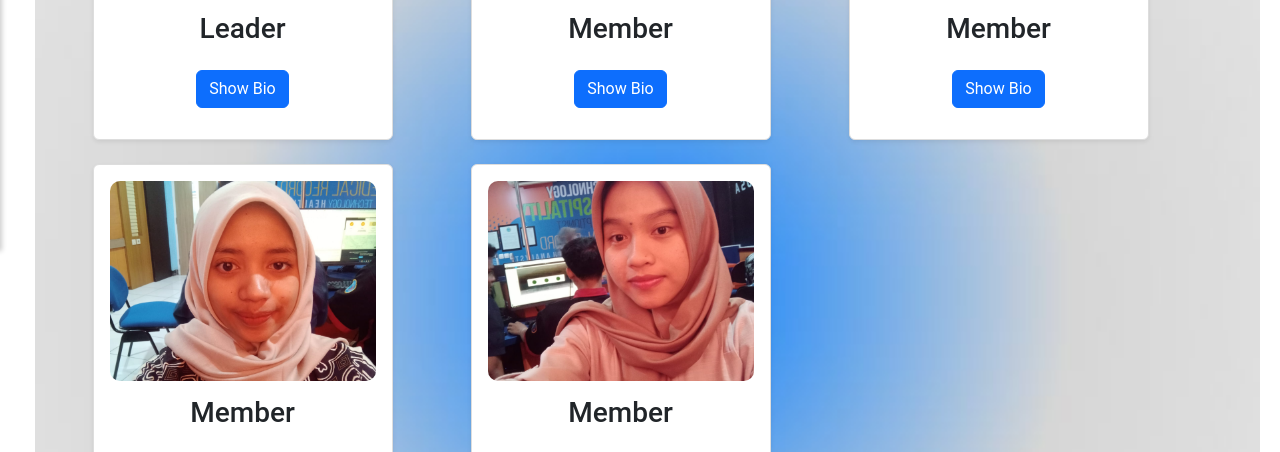
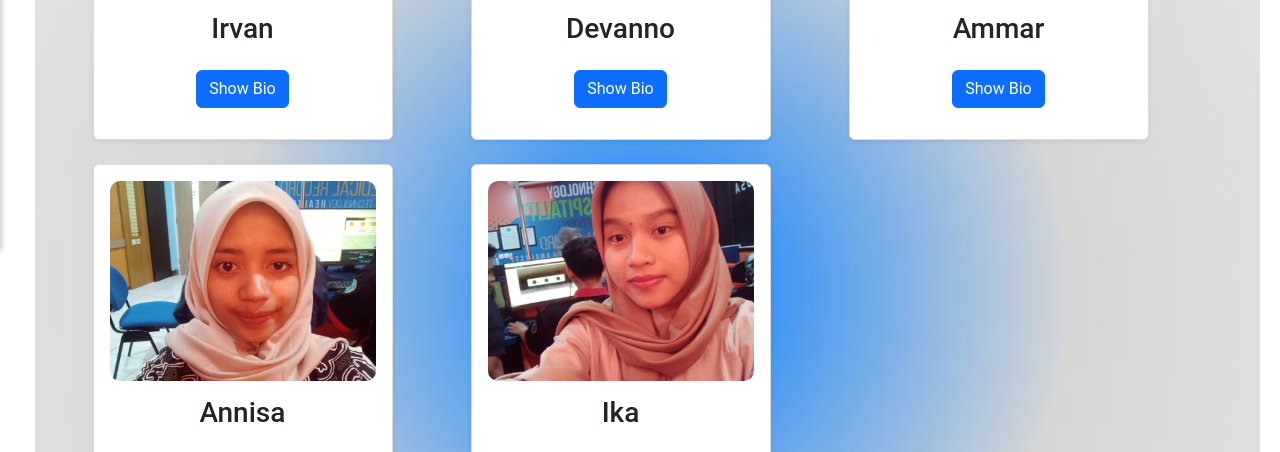
Before and after one commit to nonename111/Onxy-Group, a plain HTML site: page indexdashboard.html in a window 1280 px wide. Shown: the part 549-1001 px from the top of the page. Drawn offline with nearby package versions, Linux system fonts and the light colour scheme.

Commit message:
Update indexdashboard.html

```diff
--- a/indexdashboard.html
+++ b/indexdashboard.html
@@ -67,7 +67,7 @@
                      sizes="(max-width: 600px) 300px, (max-width: 1200px) 600px, 1000px"
                      alt="Leader" class="card-img-top" />
                 <div class="card-body">
-                  <h3 class="card-title">Leader</h3>
+                  <h3 class="card-title">Irvan</h3>
                   <a href="member/irvan.html" class="btn btn-primary">Show Bio</a>
                 </div>
               </div>
@@ -80,7 +80,7 @@
                      sizes="(max-width: 600px) 300px, (max-width: 1200px) 600px, 1000px"
                      alt="Member 2" class="card-img-top" />
                 <div class="card-body">
-                  <h3 class="card-title">Member</h3>
+                  <h3 class="card-title">Devanno</h3>
                   <a href="member/vanno.html" class="btn btn-primary">Show Bio</a>
                 </div>
               </div>
@@ -93,7 +93,7 @@
                      sizes="(max-width: 600px) 300px, (max-width: 1200px) 600px, 1000px"
                      alt="Member 3" class="card-img-top" />
                 <div class="card-body">
-                  <h3 class="card-title">Member</h3>
+                  <h3 class="card-title">Ammar</h3>
                   <a href="member/ammar1.html" class="btn btn-primary">Show Bio</a>
                 </div>
               </div>
@@ -106,7 +106,7 @@
                      sizes="(max-width: 600px) 300px, (max-width: 1200px) 600px, 1000px"
                      alt="Member 4" class="card-img-top" />
                 <div class="card-body">
-                  <h3 class="card-title">Member</h3>
+                  <h3 class="card-title">Annisa</h3>
                   <a href="member/annisa.html" class="btn btn-primary">Show Bio</a>
                 </div>
               </div>
@@ -119,7 +119,7 @@
                      sizes="(max-width: 600px) 300px, (max-width: 1200px) 600px, 1000px"
                      alt="Member 5" class="card-img-top" />
                 <div class="card-body">
-                  <h3 class="card-title">Member</h3>
+                  <h3 class="card-title">Ika</h3>
                   <a href="member/ikanur.html" class="btn btn-primary">Show Bio</a>
                 </div>
               </div>
```
